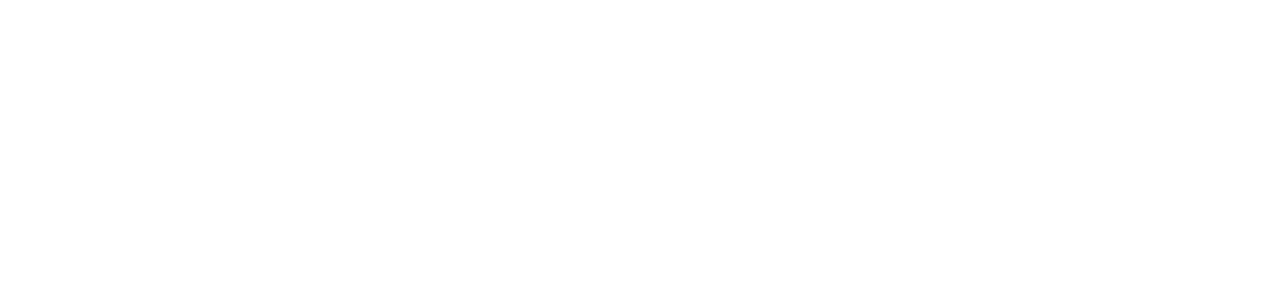
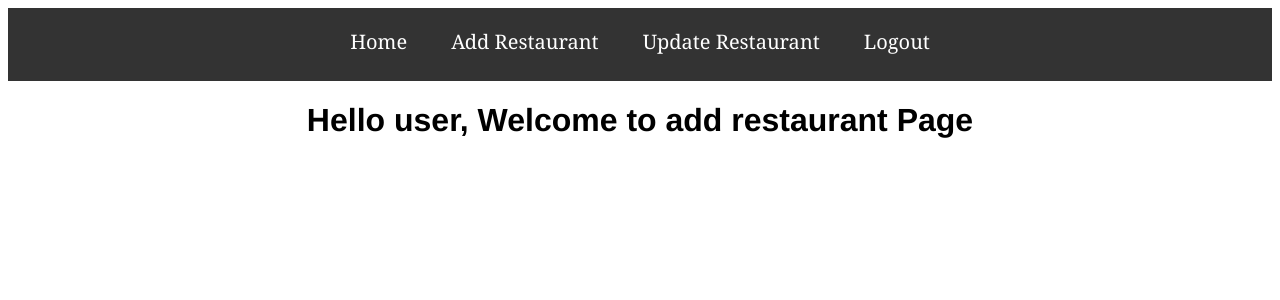
Before and after one commit to Najim473/restaurant-management-app, a Vue app: page /add in a window 1280 px wide. Before the commit this address had no page. Shown: the top 300 px of the page. Built offline with nearby package versions, Linux system fonts and the light colour scheme.

Commit message:
added restaurant api

```diff
--- /dev/null
+++ b/src/components/Add.vue
@@ -0,0 +1,19 @@
+<template>
+<div>
+  <Header />
+  <h1>Hello user, Welcome to add restaurant Page</h1>
+</div>
+</template>
+<script>
+/* eslint-disable */
+import Header from './Header.vue'
+export default {
+  name: "Add",
+  components:{
+    Header,
+  }
+};
+</script>
+<style lang="css" scoped>
+
+</style>
--- /dev/null
+++ b/src/components/Header.vue
@@ -0,0 +1,52 @@
+<template>
+  <div class="nav">
+    <router-link to="/">Home</router-link>
+    <router-link to="/add">Add Restaurant</router-link>
+    <router-link to="/update">Update Restaurant</router-link>
+    <a v-on:click="logout">Logout</a>
+  </div>
+</template>
+<script>
+/* eslint-disable */
+export default {
+  name: "Header",
+  methods: {
+    logout() {
+      localStorage.clear();
+      this.$router.push({ name: "Login" });
+      //   console.warn("Logout");
+    },
+  },
+};
+</script>
+<style lang="css" scoped>
+.nav {
+  background: #333;
+  font-size: 30px;
+  font-family: Cambria, Cochin, Georgia, Times, "Times New Roman", serif;
+  text-align: center;
+  list-style: none;
+  display: flex;
+  align-items: center;
+  justify-content: center;
+  padding: 10px 0 16px 0;
+}
+ul {
+  list-style: none;
+  display: flex;
+  align-items: center;
+  justify-content: center;
+  padding: 10px 0 16px 0;
+}
+.nav a {
+  color: #fff;
+  margin: 0 12px;
+  text-decoration: none;
+  padding: 10px;
+}
+.nav a:hover {
+  background: #fff;
+  color: #333;
+  border-radius: 4px 20px 40px;
+}
+</style>
--- a/src/components/Home.vue
+++ b/src/components/Home.vue
@@ -1,25 +1,64 @@
 <template>
-  <p>This is Home page</p>
+  <div>
+    <Header />
+    <h2>Hello {{ name }} this is Home page</h2>
+    <table border="1">
+      <tr>
+        <td>Id</td>
+        <td>Name</td>
+        <td>Contact</td>
+        <td>Address</td>
+      </tr>
+      <tr v-for="item in restaurant" :key="item.id">
+        <td>
+          {{ item.id }}
+        </td>
+        <td>
+          {{ item.name }}
+        </td>
+        <td>
+          {{ item.contact }}
+        </td>
+        <td>
+          {{ item.address }}
+        </td>
+      </tr>
+    </table>
+  </div>
 </template>
 <script>
 /* eslint-disable */
+import Header from "./Header.vue";
+import axios from "axios";
 export default {
   name: "Home",
-  mounted() {
+  data() {
+    return {
+      name: "",
+      restaurant: [],
+    };
+  },
+  components: {
+    Header,
+  },
+  async mounted() {
     let user = localStorage.getItem("user-info");
+    this.name = JSON.parse(user).name;
     if (!user) {
       this.$router.push({ name: "SignUp" });
     }
-  }
+    let result = await axios.get("http://localhost:3000/restaurant");
+    console.warn(result);
+    this.restaurant = result.data;
+  },
 };
 </script>
-<style>
-p {
-  background: #000;
-  color: #fff;
-  font-size: 30px;
-  padding: 50px;
-  font-family: Cambria, Cochin, Georgia, Times, "Times New Roman", serif;
+<style lang="css" scoped>
+td{
+  height:30px;
   text-align: center;
+  font-size: 15px;
+  width:120px;
+  padding: 10px 0;
 }
 </style>
--- a/src/components/Login.vue
+++ b/src/components/Login.vue
@@ -30,6 +30,9 @@ export default {
         localStorage.setItem("user-info",JSON.stringify(result.data[0]))
         this.$router.push({name:"Home"})
       }
+      else{
+
+      }
       //   console.warn(this.email, this.password);
       console.warn(result);
     },
--- /dev/null
+++ b/src/components/Update.vue
@@ -0,0 +1,19 @@
+<template>
+<div>
+  <Header />
+  <h1>Hello user, Welcome to update restaurant Page</h1>
+</div>
+</template>
+<script>
+/* eslint-disable */
+import Header from './Header.vue'
+export default {
+  name: "Update",
+  components:{
+    Header,
+  }
+};
+</script>
+<style lang="css" scoped>
+
+</style>
--- a/src/routers.js
+++ b/src/routers.js
@@ -1,6 +1,8 @@
-import Home from './components/Home.vue'
+import Home from "./components/Home.vue";
 import SignUp from "./components/SignUp.vue";
-import Login from './components/Login.vue'
+import Login from "./components/Login.vue";
+import Add from "./components/Add.vue";
+import Update from "./components/Update.vue";
 import { createRouter, createWebHistory } from "vue-router";
 const routes = [
     {
@@ -16,8 +18,18 @@ const routes = [
     {
         name: "Login",
         component: Login,
-        path: '/login'
-    }
+        path: "/login",
+    },
+    {
+        name: "Add",
+        component: Add,
+        path: "/add",
+    },
+    {
+        name: "Update",
+        component: Update,
+        path: "/update",
+    },
 ];
 const router = createRouter({
     history: createWebHistory(),
```
